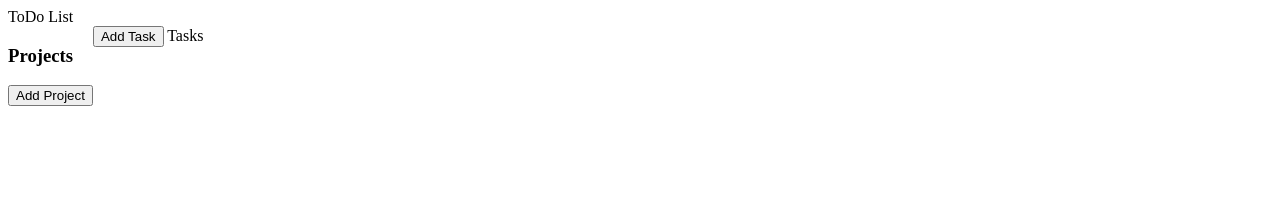
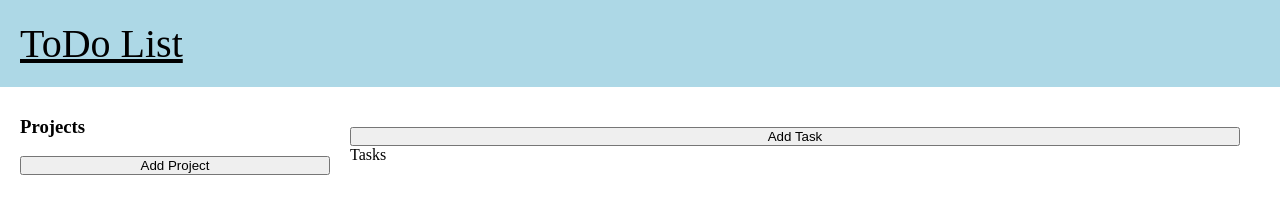
Before and after one commit to patrickly1/To_Do_List, a website: page dist/index.html in a window 1280 px wide. Drawn offline with Linux system fonts and the light colour scheme.

Commit message:
Updated CSS to project and task section

```diff
--- a/src/styles.css
+++ b/src/styles.css
@@ -1,9 +1,40 @@
-.container {
+* {
+    padding: 0;
+    margin: 0;
+}
+
+nav {
+    font-size: 40px;
+    font-weight: 500;
+    justify-content: left;
+
+    padding: 20px 20px;
+    text-decoration: underline;
+    background-color: lightblue;
+}
+
+.content {
     display: flex;
     flex-direction: row;
+    flex-wrap: wrap;
+    justify-content: space-around;
+    padding: 20px 20px;
 }
 
 .project {
     display: flex;
     flex-direction: column;
+    flex: 0 0 25%;
+    max-width: 25%;
+    box-sizing: border-box;
+    justify-content: space-around;
 }
+
+.task {
+    display: flex;
+    flex-direction: column;
+    justify-content: space-around;
+    flex: 0 0 75%;
+    box-sizing: border-box;
+    padding: 20px 20px;
+}
```
Also changed, not shown: dist/index.html, dist/main.js.
